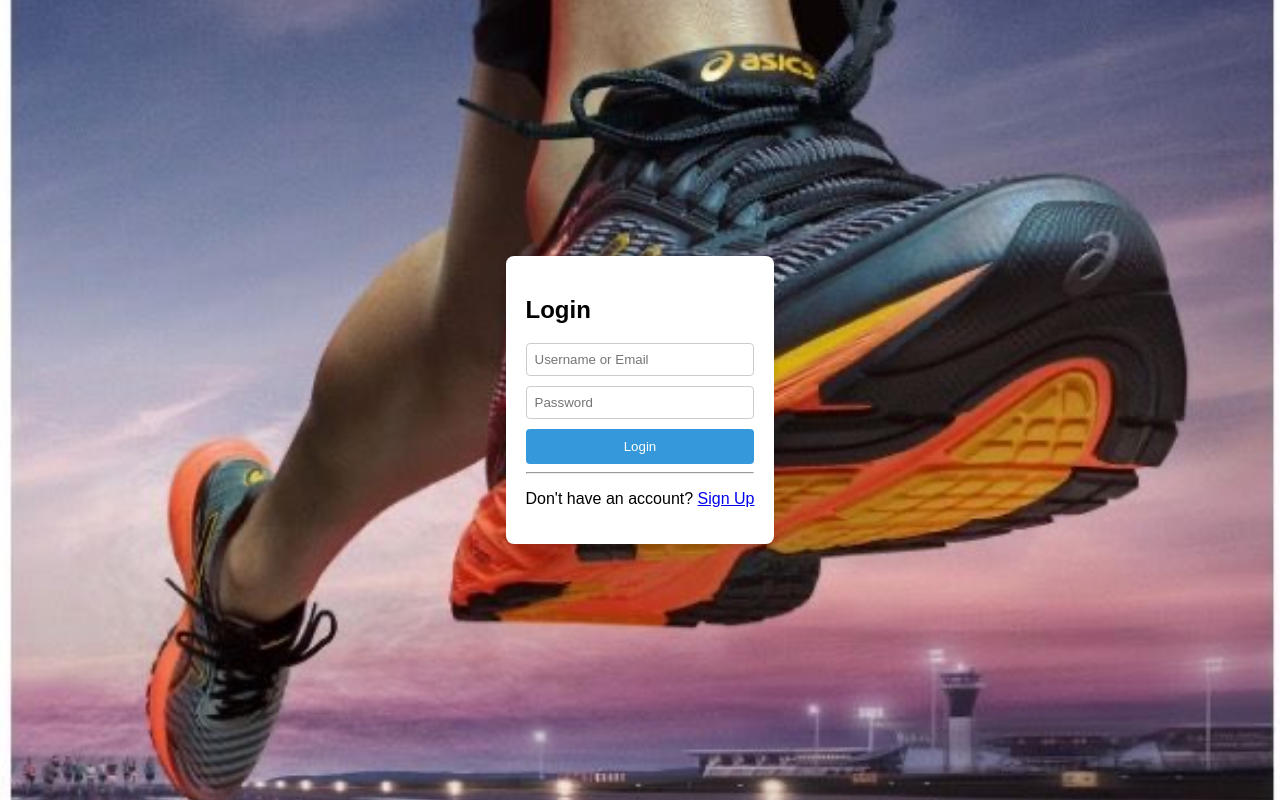
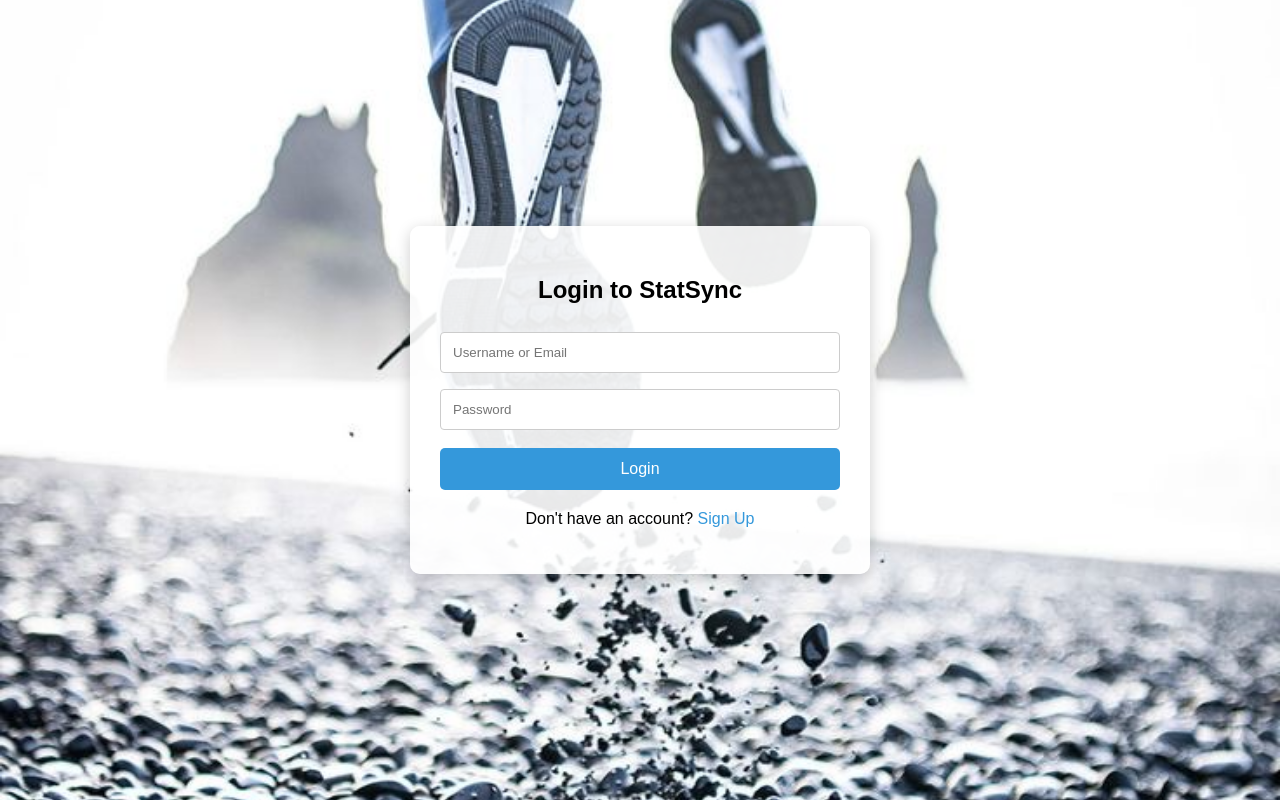
Before and after one commit to Estherkiguru/StatSync, a FastAPI app: page /login in a window 1280 px wide. Run offline with FastAPI, Linux system fonts and the light colour scheme; parts of the project's set-up code (start-up, migrations or seed data) failed here and were passed over.

Commit message:
Updated login page layout and styling for improved UX
- Enhanced form styling to be consistent with other pages
- Adjusted font size and alignment for better readability

```diff
--- a/templates/login.html
+++ b/templates/login.html
@@ -3,66 +3,90 @@
 <head>
     <meta charset="UTF-8">
     <meta name="viewport" content="width=device-width, initial-scale=1.0">
-    <title>Login</title>
+    <title>Trainer Login</title>
     <style>
         body {
             font-family: Arial, sans-serif;
             background-color: #f7f7f7;
-            background: url('/static/image/dlv.png') no-repeat center center fixed;
+            background: url('/static/image/running.jpg') no-repeat center center fixed;
             background-size: cover;
+            background-position: center;
+            height: 100vh;
             margin: 0;
             padding: 0;
+            overflow: hidden;
             display: flex;
             align-items: center;
             justify-content: center;
-            height: 100vh;
         }
 
         .container {
-            background-color: #ffffff;
-            padding: 20px;
-            border-radius: 8px;
-            box-shadow: 0 0 10px rgba(0, 0, 0, 0.1);
+            background-color: rgba(255, 255, 255, 0.9);
+            padding: 30px;
+            border-radius: 10px;
+            box-shadow: 0 4px 15px rgba(0, 0, 0, 0.2);
+            max-width: 400px;
+            width: 100%;
+            text-align: center;
         }
 
-        form {
-            display: flex;
-            flex-direction: column;
+        h2 {
+            margin-bottom: 20px;
         }
 
         input {
-            margin-bottom: 10px;
-            padding: 8px;
+            width: 100%;
+            padding: 12px;
+            margin: 8px 0;
+            border-radius: 4px;
             border: 1px solid #ccc;
-            border-radius: 4px;
+            box-sizing: border-box;
         }
 
         button {
-            padding: 10px;
+            width: 100%;
+            padding: 12px;
             background-color: #3498db;
-            color: #ffffff;
+            color: white;
             border: none;
-            border-radius: 4px;
+            border-radius: 5px;
             cursor: pointer;
+            font-size: 16px;
+            margin-top: 10px;
+        }
+
+        button:hover {
+            background-color: #2980b9;
+        }
+
+        p {
+            margin-top: 20px;
+        }
+
+        a {
+            color: #3498db;
+            text-decoration: none;
+        }
+
+        a:hover {
+            text-decoration: underline;
         }
 
         .flashes {
+            color: red;
             margin-top: 20px;
-            color: red;
         }
     </style>
 </head>
 
 <body>
     <div class="container">
-        <h2>Login</h2>
+        <h2>Login to StatSync</h2>
         <form method="post" action="/login">
             <input type="text" name="username" placeholder="Username or Email" required>
             <input type="password" name="password" placeholder="Password" required>
             <button type="submit">Login</button>
         </form>
-
-        <hr>
 
         <p>Don't have an account? <a href="/signup">Sign Up</a></p>
 
```
